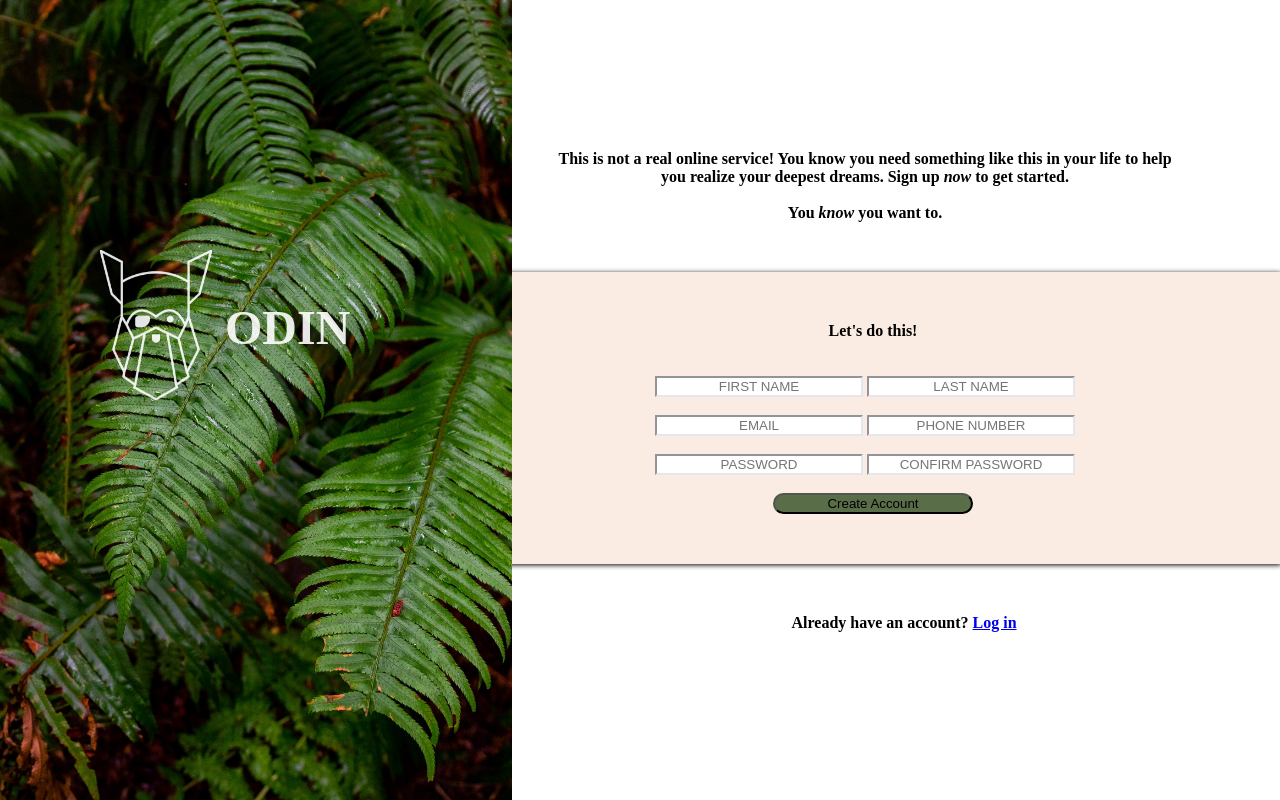
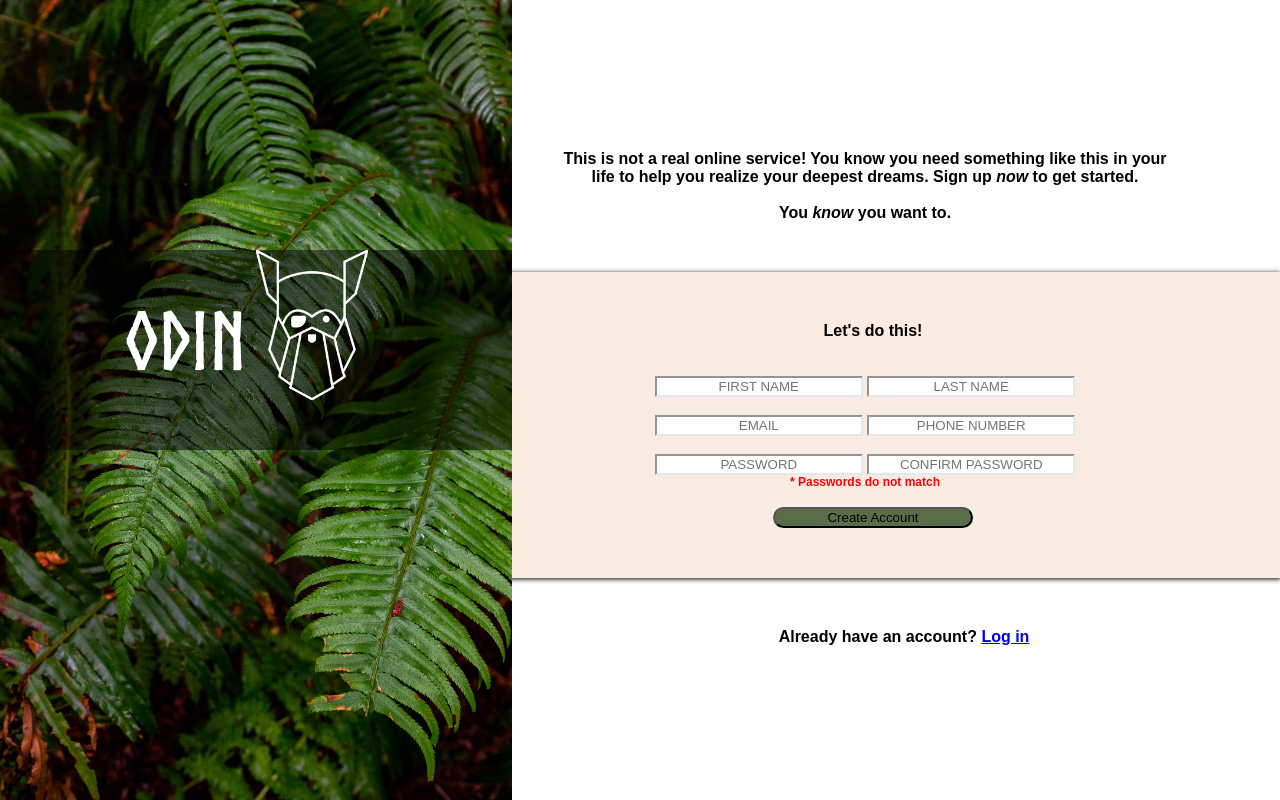
Before and after one commit to hardiing/sign-up-form, a plain HTML site: page index.html in a window 1280 px wide. Drawn offline with Linux system fonts and the light colour scheme.

Commit message:
Added basic form validation and fixed transparent div

```diff
--- a/index.html
+++ b/index.html
@@ -38,10 +38,10 @@
             <input type="tel" placeholder="PHONE NUMBER">
             <br><br>
             <!-- <label for="password">PASSWORD</label> -->
-            <input type="password" placeholder="PASSWORD">
+            <input type="password" placeholder="PASSWORD" minlength="8">
             <!-- <label for="confirm-pw">CONFIRM PASSWORD</label> -->
-            <input type="password" placeholder="CONFIRM PASSWORD">
-            <br><br>
+            <input type="password" placeholder="CONFIRM PASSWORD" minlength="8">
+            <br><p class="must-match">* Passwords do not match</p><br>
             &emsp;<button type="submit">Create Account</button>
         </form>
 
--- a/style.css
+++ b/style.css
@@ -1,13 +1,15 @@
+@font-face {
+    font-family: Norse-Bold;
+    src: url('Norse-Bold.otf');
+}
+
 main {
     background-color: #d3d3d3;
 }
 
 body {
     margin: 0;
-}
-
-img {
-
+    font-family: Arial, Helvetica, sans-serif;
 }
 
 p {
@@ -19,25 +21,27 @@ p {
     justify-content: center;
     text-align: center;
     position: relative;
+    height: auto;
+    width: auto;
 }
 
 .middle {
-    background: black;
-    opacity: 0.9;
-    /* float: left; */
+    background: rgb(0, 0, 0); /* Fallback for older browsers without RGBA-support */
+    background: rgba(0, 0, 0, 0.5);
+    float: left;
     z-index: 2;
     position: absolute;
     color: white;
     top: 250px;
-    left: 100px;
     height: 200px;
+    width: 40%;
     text-align: center;
 }
 
 .middle p {
     left: 125px;
     top: 50px;
-    font-size: 3rem;
+    font-size: 5rem;
 }
 
 .top {
@@ -45,6 +49,7 @@ p {
     z-index: 3;
     height: 150px;
     align-self: center;
+    font-family: Norse-Bold, Arial, Helvetica, sans-serif;
 }
 
 .bottom {
@@ -69,9 +74,6 @@ p {
     box-shadow: 1px 1px 5px;
 }
 
-form {
-}
-
 label {
     font-size: 12px;
 }
@@ -85,6 +87,16 @@ input {
 input:focus {
     border-color: blue;
     box-shadow: .25px;
+}
+
+input:invalid {
+    border-color: red;
+    box-shadow: .25px;
+}
+
+.must-match {
+    color: red;
+    font-size: 12px;
 }
 
 button {
```
Also changed, not shown: Norse-Bold.otf (added).
